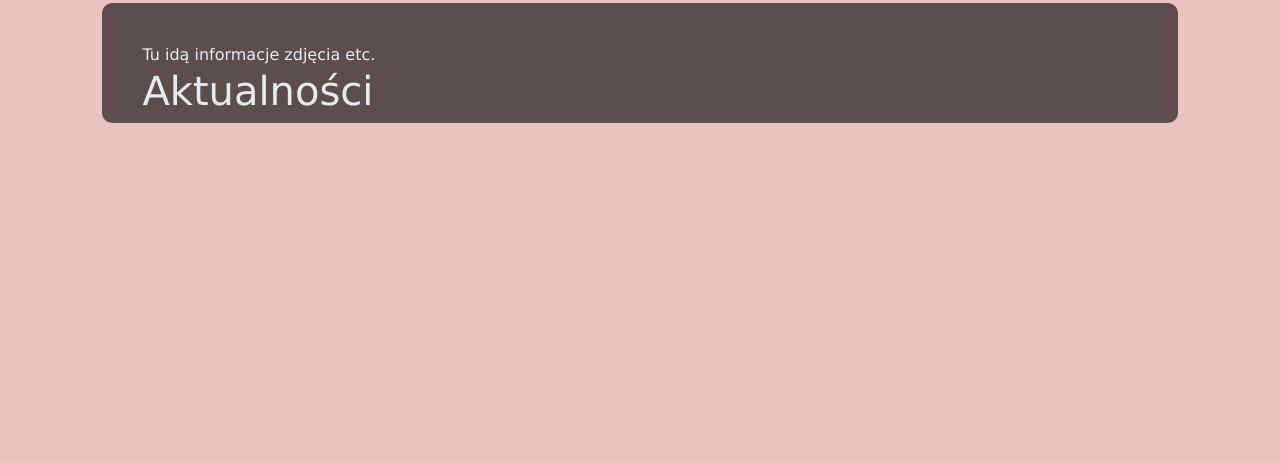
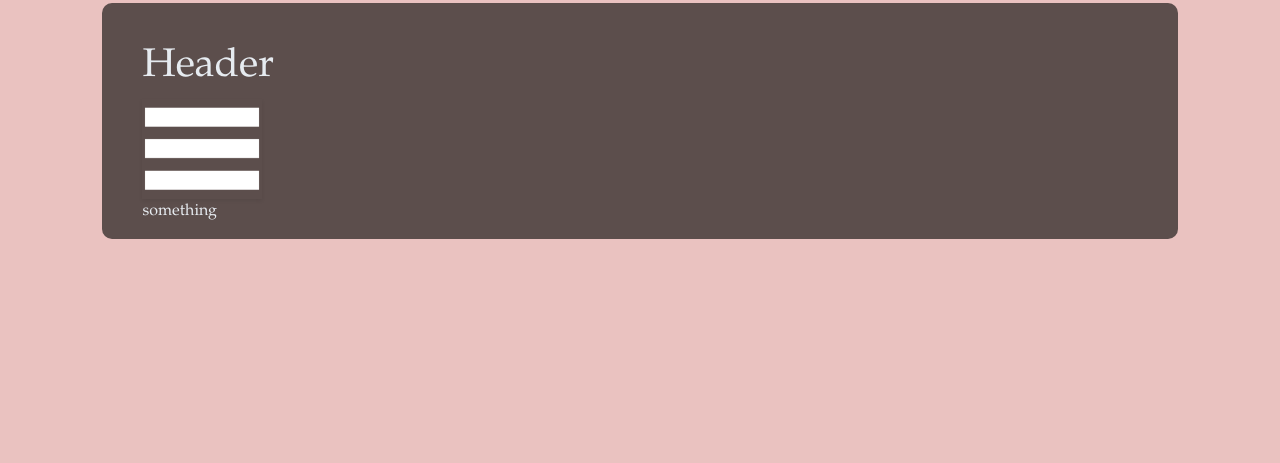
Before and after one commit to Macjas1999/hopeOfNolin, a Django app: page / in a window 1280 px wide. Shown: the part 85-548 px from the top of the page. Run offline with Django 4.2, Linux system fonts and the light colour scheme; parts of the project's set-up code (start-up, migrations or seed data) failed here and were passed over; some libraries are stand-ins or nearby versions.

Commit message:
code cleanup

```diff
--- a/members/static/indexStyle.css
+++ b/members/static/indexStyle.css
@@ -18,7 +18,6 @@ body{
     padding-left: 5vh;
     padding-right: 5vh;
     padding-top: 5vh;
-    /* padding-botMaciej1999!tom: 5vh; */
 
     margin-top: 1vh;
     margin-left: auto;
@@ -27,3 +26,13 @@ body{
     color: rgb(230, 235, 240);
     font-family: Verdana, Geneva, Tahoma, sans-serif;
 }
+h1{
+    font-family: Didot, Didot LT STD, Hoefler Text, Garamond, Calisto MT, Times New Roman, serif;
+}
+.indexImage{
+    padding: auto;
+}
+.indexText{
+    font-family: Didot, Didot LT STD, Hoefler Text, Garamond, Calisto MT, Times New Roman, serif;
+    font-size: medium;
+}
--- a/members/templates/index.html
+++ b/members/templates/index.html
@@ -10,11 +10,10 @@
 
 
         <div class="mainContentHold">
-            <a>Tu idą informacje zdjęcia etc.</a>
 
-            <h1> Aktualności</h1>
-
-
+            <h1>Header</h1>
+            <img class="indexImage shadow-sm" src="/static/img/navico.png" alt="">
+            <p class="indexText">something</p>
         </div>
 
         {% include 'footer.html' %}
```
Also changed, not shown: members/static/galeryStyle.css (+8 -0 lines), members/static/headerStyle.css (+0 -68 lines), members/templates/galery.html (+0 -13 lines).
